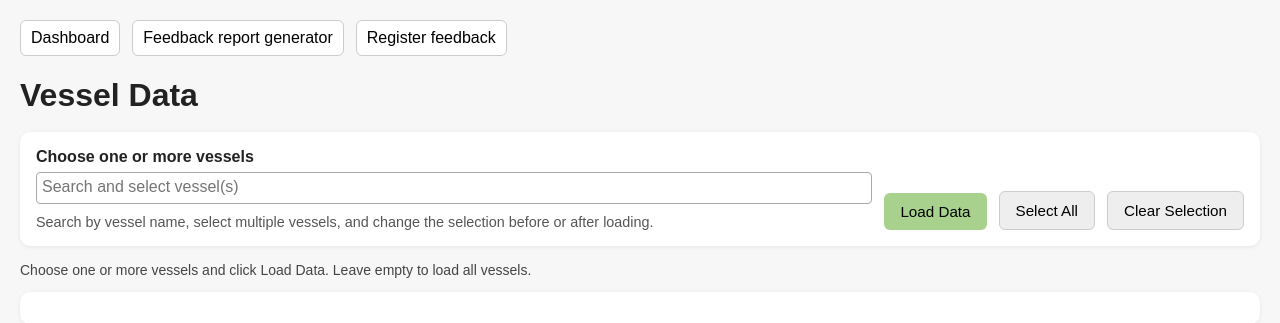
After one commit to andersebusk/MFT_data_handler, a Flask app: page /vessel-data in a window 1280 px wide. The commit adds this page. Shown: the top 323 px of the page. Run offline with Flask 3, Linux system fonts and the light colour scheme; data that the repository does not hold is empty; some libraries are stand-ins or nearby versions.

Commit message:
added a table showing all vessel data

```diff
--- a/app.py
+++ b/app.py
@@ -3,6 +3,7 @@ from flask_cors import CORS
 
 from features.feedback_report_generator.routes import bp as frg_bp
 from features.register_feedback.routes import bp as rf_bp
+from features.vessel_data.routes import vessel_data_bp
 
 def create_app():
     app = Flask(__name__, template_folder="templates")
@@ -11,6 +12,7 @@ def create_app():
     # blueprints
     app.register_blueprint(frg_bp)
     app.register_blueprint(rf_bp)
+    app.register_blueprint(vessel_data_bp)
 
     return app
 
--- /dev/null
+++ b/features/vessel_data/routes.py
@@ -0,0 +1,143 @@
+from flask import Blueprint, render_template, jsonify, request
+import os
+import psycopg2
+import psycopg2.extras
+
+vessel_data_bp = Blueprint("vessel_data", __name__)
+
+DISPLAY_COLUMNS = [
+    "created_at",
+    "vessel_name",
+    "imo_no",
+    "register_id",
+    "fb_date",
+    "me_load",
+    "me_rpm",
+    "avg_me_power",
+    "daily_cyl_oil_cons",
+    "cyl_oil_feed_rate",
+    "acc_factor",
+    "fuel_type",
+    "fuel_sulph",
+    "humidity",
+    "tbn_fed",
+    "pc_inlet",
+    "pc_outlet",
+    "amb_temp",
+    "tbn_scraped",
+    "me_lo_desludge",
+    "me_lo_temp",
+    "me_rh",
+    "fe_mag",
+    "fe_cor",
+    "fe_tot",
+    "res_tbn",
+    "unit_val",
+    "is_deleted",
+    "deleted_at",
+    "deleted_by",
+    "created_by",
+]
+
+# Rename headers to match register_feedback wording where possible
+HEADER_LABELS = {
+    "created_at": "Created at",
+    "vessel_name": "Vessel Name",
+    "imo_no": "IMO Number",
+    "register_id": "Register ID",
+    "fb_date": "Date",
+    "me_load": "Main Engine load [%]",
+    "me_rpm": "Main Engine RPM [rpm]",
+    "avg_me_power": "Average Main Engine power [kWh]",
+    "daily_cyl_oil_cons": "Daily Cylinder Oil Consumption [ltrs]",
+    "cyl_oil_feed_rate": "Cylinder oil Feed rate [g/kWh]",
+    "acc_factor": "Cylinder Lubricator ACC factor [% m/m]",
+    "fuel_type": "Fuel type",
+    "fuel_sulph": "Fuel sulphur content [%]",
+    "humidity": "Humidity [%]",
+    "tbn_fed": "TBN of blended oil fed to engine [BN]",
+    "pc_inlet": "ME PC oil Temp Avg INLET [C degr.]",
+    "pc_outlet": "ME PC oil Temp Avg OUTLET [C degr.]",
+    "amb_temp": "Ambient engine room temperature [C degr.]",
+    "tbn_scraped": "TBN scraped down [BN]",
+    "me_lo_desludge": "ME LO purifier desludging intervals [hrs]",
+    "me_lo_temp": "ME LO purification temperature [C degr.]",
+    "me_rh": "ME RH [hrs]",
+    "fe_mag": "Fe magnetic [ppm]",
+    "fe_cor": "Fe corrosive [ppm]",
+    "fe_tot": "Fe total [ppm]",
+    "res_tbn": "Residual TBN [BN]",
+    "unit_val": "Cylinder RH [hrs]",
+    "is_deleted": "Deleted",
+    "deleted_at": "Deleted at",
+    "deleted_by": "Deleted by",
+    "created_by": "Created by",
+}
+
+def get_db_connection():
+    database_url = os.getenv("DATABASE_URL")
+    if not database_url:
+        raise RuntimeError("DATABASE_URL is not set")
+    return psycopg2.connect(database_url, sslmode="require")
+
+
+@vessel_data_bp.route("/vessel-data", methods=["GET"])
+def vessel_data_page():
+    return render_template("vessel_data.html")
+
+
+@vessel_data_bp.route("/api/vessel-data/vessels", methods=["GET"])
+def get_vessels():
+    conn = get_db_connection()
+    cur = conn.cursor()
+    try:
+        cur.execute("""
+            SELECT DISTINCT vessel_name
+            FROM legacy_vessels
+            WHERE vessel_name IS NOT NULL
+              AND TRIM(vessel_name) <> ''
+            ORDER BY vessel_name ASC
+        """)
+        vessels = [row[0] for row in cur.fetchall()]
+        return jsonify(vessels)
+    finally:
+        cur.close()
+        conn.close()
+
+
+@vessel_data_bp.route("/api/vessel-data/data", methods=["POST"])
+def get_vessel_data():
+    payload = request.get_json(silent=True) or {}
+    selected_vessels = payload.get("vessels", [])
+
+    conn = get_db_connection()
+    cur = conn.cursor(cursor_factory=psycopg2.extras.RealDictCursor)
+
+    try:
+        sql = f"""
+            SELECT {", ".join(DISPLAY_COLUMNS)}
+            FROM feedback_data
+        """
+        params = []
+
+        if selected_vessels:
+            sql += " WHERE vessel_name = ANY(%s)"
+            params.append(selected_vessels)
+
+        sql += """
+            ORDER BY vessel_name ASC,
+                     fb_date DESC NULLS LAST,
+                     created_at DESC NULLS LAST
+        """
+
+        cur.execute(sql, params)
+        rows = cur.fetchall()
+
+        return jsonify({
+            "columns": DISPLAY_COLUMNS,
+            "header_labels": HEADER_LABELS,
+            "rows": rows
+        })
+    finally:
+        cur.close()
+        conn.close()
--- a/templates/dashboard.html
+++ b/templates/dashboard.html
@@ -25,6 +25,7 @@
     <p>Select a tool:</p>
     <a class="btn" href="/register-feedback">Register feedback</a>
     <a class="btn" href="/feedback-report-generator">Feedback report generator</a>
+    <a class="btn" href="/vessel-data">Vessel Data Table</a>
   </div>
 </body>
 </html>
--- /dev/null
+++ b/templates/vessel_data.html
@@ -0,0 +1,322 @@
+<!DOCTYPE html>
+<html lang="en">
+<head>
+  <meta charset="UTF-8" />
+  <meta name="viewport" content="width=device-width, initial-scale=1.0" />
+  <title>Vessel Data</title>
+
+  <script src="https://code.jquery.com/jquery-3.7.1.min.js"></script>
+
+  <!-- Select2 -->
+  <link href="https://cdn.jsdelivr.net/npm/select2@4.1.0-rc.0/dist/css/select2.min.css" rel="stylesheet" />
+  <script src="https://cdn.jsdelivr.net/npm/select2@4.1.0-rc.0/dist/js/select2.min.js"></script>
+
+  <!-- DataTables -->
+  <link rel="stylesheet" href="https://cdn.datatables.net/1.13.8/css/jquery.dataTables.min.css">
+  <script src="https://cdn.datatables.net/1.13.8/js/jquery.dataTables.min.js"></script>
+
+  <style>
+    body {
+      font-family: Arial, sans-serif;
+      margin: 20px;
+      background: #f7f7f7;
+      color: #222;
+    }
+
+    .topbar {
+      display:flex;
+      justify-content:flex-start;
+      align-items:center;
+      gap:12px;
+      margin-bottom: 14px;
+      flex-wrap:wrap;
+    }
+
+    .topbar a {
+      text-decoration:none;
+      border:1px solid #ccc;
+      padding:8px 10px;
+      border-radius:6px;
+      color:black;
+      background: #fff;
+    }
+
+    .topbar a:hover {
+      background:#f6f6f6;
+    }
+
+    h1 {
+      margin-bottom: 18px;
+    }
+
+    .toolbar {
+      display: flex;
+      flex-wrap: wrap;
+      gap: 12px;
+      align-items: flex-end;
+      margin-bottom: 16px;
+      background: #fff;
+      padding: 16px;
+      border-radius: 10px;
+      box-shadow: 0 1px 4px rgba(0,0,0,0.08);
+    }
+
+    .field {
+      display: flex;
+      flex-direction: column;
+      gap: 6px;
+      min-width: 420px;
+      flex: 1 1 420px;
+    }
+
+    label {
+      font-weight: 600;
+    }
+
+    button {
+      padding: 10px 16px;
+      background-color: #A9D18E;
+      color: black;
+      border: none;
+      border-radius: 6px;
+      font-size: 0.95rem;
+      cursor: pointer;
+    }
+
+    button.secondary {
+      background:#eee;
+      border:1px solid #ccc;
+    }
+
+    .status {
+      margin: 8px 0 14px 0;
+      font-size: 14px;
+      color: #444;
+    }
+
+    .table-card {
+      background: #fff;
+      padding: 16px;
+      border-radius: 10px;
+      box-shadow: 0 1px 4px rgba(0,0,0,0.08);
+      width: 100%;
+      box-sizing: border-box;
+    }
+
+    .table-scroll {
+      width: 100%;
+      overflow-x: auto;
+    }
+
+    #vesselDataTable {
+      width: 100% !important;
+      min-width: 1800px;
+    }
+
+    table.dataTable thead th,
+    table.dataTable tbody td {
+      white-space: nowrap;
+    }
+
+    table.dataTable thead th {
+      cursor: pointer;
+    }
+
+    .select2-container {
+      width: 100% !important;
+    }
+
+    .dataTables_wrapper {
+      width: 100%;
+    }
+
+    .dataTables_scrollBody {
+      overflow-x: auto !important;
+    }
+
+    .helptext {
+      font-size: 0.9rem;
+      color: #555;
+      margin-top: 4px;
+    }
+  </style>
+</head>
+<body>
+
+  <div class="topbar">
+    <a href="/">Dashboard</a>
+    <a href="/feedback-report-generator">Feedback report generator</a>
+    <a href="/register-feedback">Register feedback</a>
+  </div>
+
+  <h1>Vessel Data</h1>
+
+  <div class="toolbar">
+    <div class="field">
+      <label for="vesselSelect">Choose one or more vessels</label>
+      <select id="vesselSelect" multiple></select>
+      <div class="helptext">
+        Search by vessel name, select multiple vessels, and change the selection before or after loading.
+      </div>
+    </div>
+
+    <div>
+      <button id="loadBtn" type="button">Load Data</button>
+    </div>
+
+    <div>
+      <button id="selectAllBtn" type="button" class="secondary">Select All</button>
+    </div>
+
+    <div>
+      <button id="clearBtn" type="button" class="secondary">Clear Selection</button>
+    </div>
+  </div>
+
+  <div class="status" id="statusText">Loading vessels...</div>
+
+  <div class="table-card">
+    <div class="table-scroll">
+      <table id="vesselDataTable" class="display compact stripe" style="width:100%"></table>
+    </div>
+  </div>
+
+  <script>
+    let dataTable = null;
+    let latestColumns = [];
+    let latestHeaderLabels = {};
+
+    async function loadVessels() {
+      const res = await fetch("/api/vessel-data/vessels");
+      if (!res.ok) throw new Error("Failed to load vessel list");
+
+      const vessels = await res.json();
+      const sel = $("#vesselSelect");
+      sel.empty();
+
+      vessels.forEach(vessel => {
+        const option = new Option(vessel, vessel, false, false);
+        sel.append(option);
+      });
+
+      $("#vesselSelect").select2({
+        placeholder: "Search and select vessel(s)",
+        allowClear: true,
+        width: "100%",
+        closeOnSelect: false
+      });
+
+      document.getElementById("statusText").textContent =
+        "Choose one or more vessels and click Load Data. Leave empty to load all vessels.";
+    }
+
+    function getSelectedVessels() {
+      return $("#vesselSelect").val() || [];
+    }
+
+    function formatValue(value) {
+      if (value === null || value === undefined) return "";
+      return value;
+    }
+
+    function buildColumns(columns, headerLabels) {
+      return columns.map(col => ({
+        title: headerLabels[col] || col,
+        data: col,
+        defaultContent: ""
+      }));
+    }
+
+    function buildRows(columns, rows) {
+      return rows.map(row => {
+        const out = {};
+        columns.forEach(col => {
+          out[col] = formatValue(row[col]);
+        });
+        return out;
+      });
+    }
+
+    function rebuildTable(columns, rows, headerLabels) {
+      const tableEl = $("#vesselDataTable");
+
+      if ($.fn.DataTable.isDataTable("#vesselDataTable")) {
+        tableEl.DataTable().clear().destroy();
+      }
+
+      tableEl.empty();
+
+      dataTable = tableEl.DataTable({
+        data: buildRows(columns, rows),
+        columns: buildColumns(columns, headerLabels),
+        pageLength: 25,
+        lengthMenu: [10, 25, 50, 100, 250],
+        scrollX: true,
+        scrollCollapse: true,
+        autoWidth: false,
+        ordering: true,
+        orderMulti: true,
+        searching: true,
+        info: true,
+        destroy: true,
+        language: {
+          search: "Search table:"
+        }
+      });
+
+      setTimeout(() => {
+        if (dataTable) {
+          dataTable.columns.adjust().draw(false);
+        }
+      }, 100);
+    }
+
+    async function loadTableData() {
+      const vessels = getSelectedVessels();
+      document.getElementById("statusText").textContent = "Loading data...";
+
+      const res = await fetch("/api/vessel-data/data", {
+        method: "POST",
+        headers: {
+          "Content-Type": "application/json"
+        },
+        body: JSON.stringify({ vessels })
+      });
+
+      if (!res.ok) {
+        document.getElementById("statusText").textContent = "Failed to load data.";
+        throw new Error("Failed to load vessel data");
+      }
+
+      const result = await res.json();
+
+      latestColumns = result.columns || [];
+      latestHeaderLabels = result.header_labels || {};
+
+      rebuildTable(latestColumns, result.rows || [], latestHeaderLabels);
+
+      document.getElementById("statusText").textContent =
+        `${(result.rows || []).length} row(s) loaded. Click a header to sort ascending/descending.`;
+    }
+
+    document.getElementById("loadBtn").addEventListener("click", loadTableData);
+
+    document.getElementById("selectAllBtn").addEventListener("click", () => {
+      const values = [];
+      $("#vesselSelect option").each(function() {
+        values.push($(this).val());
+      });
+      $("#vesselSelect").val(values).trigger("change");
+    });
+
+    document.getElementById("clearBtn").addEventListener("click", () => {
+      $("#vesselSelect").val(null).trigger("change");
+    });
+
+    loadVessels().catch(err => {
+      console.error(err);
+      document.getElementById("statusText").textContent = "Error loading vessels.";
+    });
+  </script>
+</body>
+</html>
```
